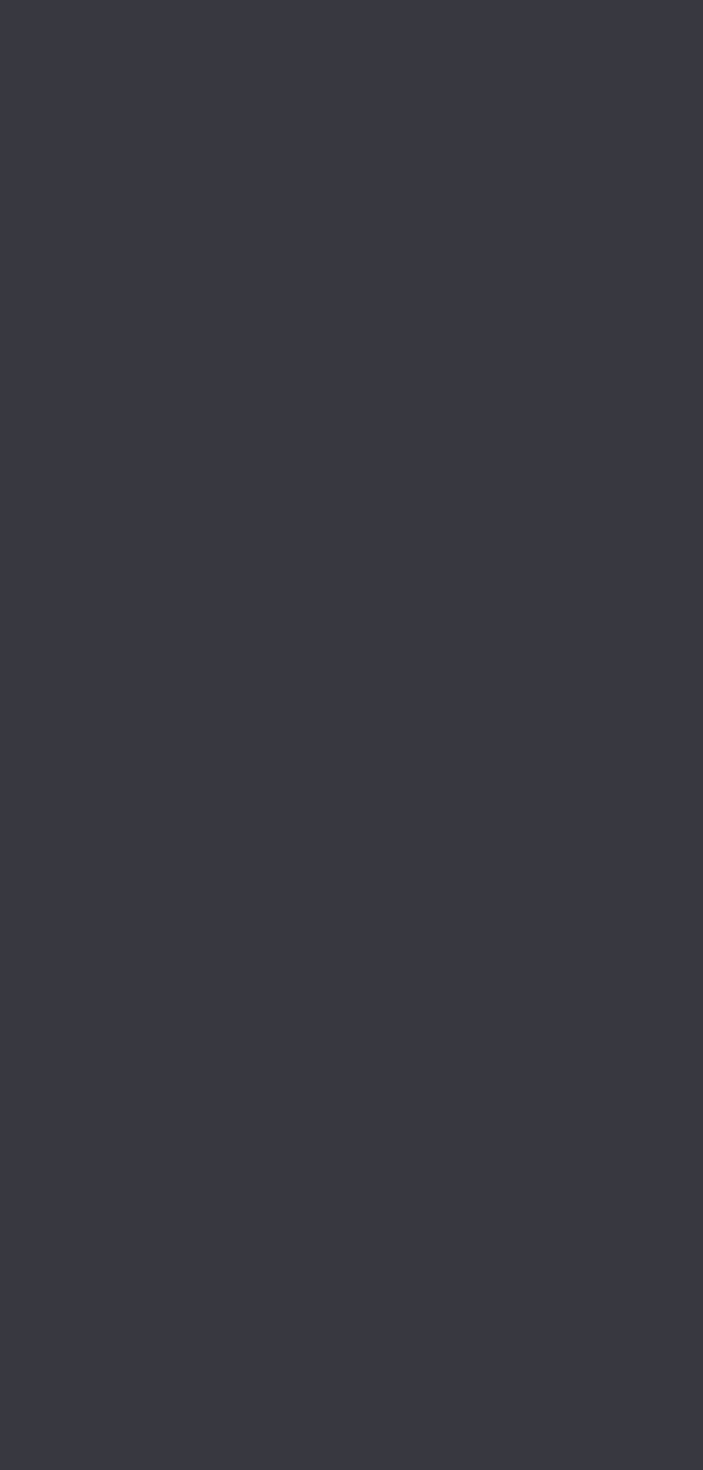
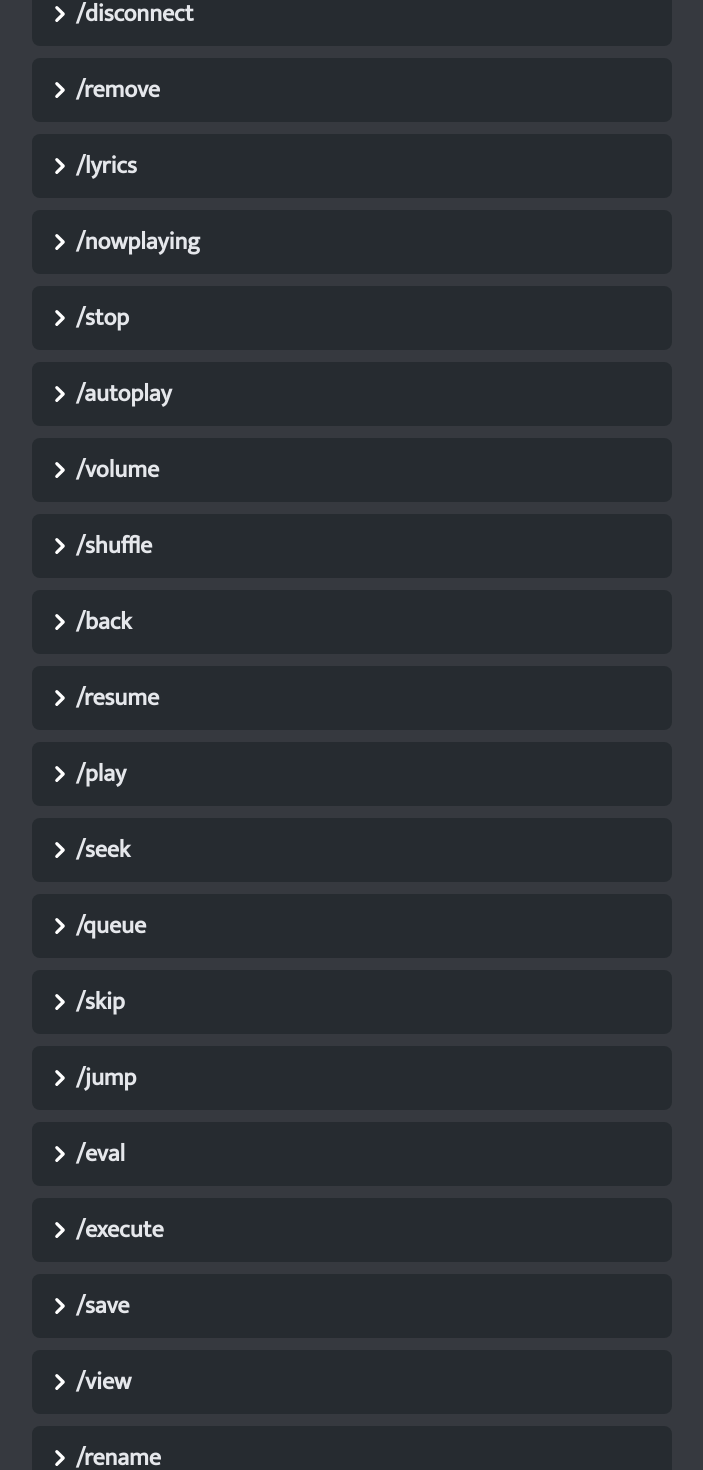
Before and after one commit to overtunes-bot/Overtunes---Website-Next, a Next.js app: page /commands in a window 1280 px wide. Shown: the part 1324-2794 px from the top of the page, without its empty margins (408-1111 px from the left). Before the commit the page ends 878 px from the top, so only its background shows below. Built offline with nearby package versions, Linux system fonts and the light colour scheme; no server answers.

Commit message:
fix data if no api

```diff
--- /dev/null
+++ b/lib/command.json
@@ -0,0 +1,287 @@
+[
+    {
+        "category": "setting",
+        "name": "movenode",
+        "description": "Move current player to another node"
+    },
+    {
+        "category": "setting",
+        "name": "announce",
+        "description": "Toggle wether Overtunes announce when song starts"
+    },
+    {
+        "category": "setting",
+        "name": "247",
+        "description": "Enabled 247 mode, so the bot will not leave a channel"
+    },
+    {
+        "category": "setting",
+        "name": "defaultvolume",
+        "description": "Change default volume when the bot joins a voice channel"
+    },
+    {
+        "category": "setting",
+        "name": "prefix",
+        "description": ""
+    },
+    {
+        "category": "setting",
+        "name": "djonly",
+        "description": "Toggle Djonly commands mode, so the bot will only allow the DJ to use the commands"
+    },
+    {
+        "category": "music",
+        "name": "pause",
+        "description": "Pause current queue"
+    },
+    {
+        "category": "music",
+        "name": "clear",
+        "description": "Clear current queue"
+    },
+    {
+        "category": "music",
+        "name": "search",
+        "description": "Search for a song"
+    },
+    {
+        "category": "music",
+        "name": "reset",
+        "description": "Reset the queue"
+    },
+    {
+        "category": "music",
+        "name": "join",
+        "description": "Make me join your voice channel"
+    },
+    {
+        "category": "music",
+        "name": "fix",
+        "description": "Change your voice channel server to reduce lag"
+    },
+    {
+        "category": "music",
+        "name": "loop",
+        "description": "Loop current song or queue"
+    },
+    {
+        "category": "music",
+        "name": "disconnect",
+        "description": "Disconnect me from voice channel"
+    },
+    {
+        "category": "music",
+        "name": "remove",
+        "description": "Remove a song from the queue"
+    },
+    {
+        "category": "music",
+        "name": "lyrics",
+        "description": "Get lyrics of a song or current track"
+    },
+    {
+        "category": "music",
+        "name": "nowplaying",
+        "description": "Show the current song"
+    },
+    {
+        "category": "music",
+        "name": "stop",
+        "description": "Stop current queue and remove all song from queue"
+    },
+    {
+        "category": "music",
+        "name": "autoplay",
+        "description": "Toggle autoplay another song if current song is ended"
+    },
+    {
+        "category": "music",
+        "name": "volume",
+        "description": "Change player volume"
+    },
+    {
+        "category": "music",
+        "name": "shuffle",
+        "description": "Shuffle current queue"
+    },
+    {
+        "category": "music",
+        "name": "back",
+        "description": "Back to previous song"
+    },
+    {
+        "category": "music",
+        "name": "resume",
+        "description": "Resume current queue"
+    },
+    {
+        "category": "music",
+        "name": "play",
+        "description": "Play requested song to your voice channel"
+    },
+    {
+        "category": "music",
+        "name": "seek",
+        "description": "Seek to a specific time in the current song"
+    },
+    {
+        "category": "music",
+        "name": "queue",
+        "description": "Show current queue"
+    },
+    {
+        "category": "music",
+        "name": "skip",
+        "description": "Skip current song"
+    },
+    {
+        "category": "music",
+        "name": "jump",
+        "description": "Jump to a specific song number in queue"
+    },
+    {
+        "category": "developer",
+        "name": "eval",
+        "description": "Developer only commands"
+    },
+    {
+        "category": "developer",
+        "name": "execute",
+        "description": "Developer only commands"
+    },
+    {
+        "category": "playlist",
+        "name": "save",
+        "description": "Save current song to your saved playlist"
+    },
+    {
+        "category": "playlist",
+        "name": "view",
+        "description": "View a playlist"
+    },
+    {
+        "category": "playlist",
+        "name": "rename",
+        "description": "Rename a playlist"
+    },
+    {
+        "category": "playlist",
+        "name": "create",
+        "description": "Create a new playlist"
+    },
+    {
+        "category": "playlist",
+        "name": "playlist",
+        "description": "View your saved playlist"
+    },
+    {
+        "category": "playlist",
+        "name": "load",
+        "description": "Load a playlist"
+    },
+    {
+        "category": "playlist",
+        "name": "delete",
+        "description": "Delete a playlist"
+    },
+    {
+        "category": "playlist",
+        "name": "addlist",
+        "description": "Add all song in the queue to requested playlist"
+    },
+    {
+        "category": "util",
+        "name": "shard",
+        "description": "Get info about my shard"
+    },
+    {
+        "category": "util",
+        "name": "invite",
+        "description": "Get invite link for the bot"
+    },
+    {
+        "category": "util",
+        "name": "vote",
+        "description": "Get vote link for the bot"
+    },
+    {
+        "category": "util",
+        "name": "help",
+        "description": "Get full list commands"
+    },
+    {
+        "category": "util",
+        "name": "ping",
+        "description": "Get bot latency"
+    },
+    {
+        "category": "util",
+        "name": "nodes",
+        "description": "View all music nodes"
+    },
+    {
+        "category": "util",
+        "name": "aboutme",
+        "description": "Get info about me and my stats"
+    },
+    {
+        "category": "util",
+        "name": "support",
+        "description": "Get support server for the bot"
+    },
+    {
+        "category": "filter",
+        "name": "daycore",
+        "description": "Toggle daycore mode"
+    },
+    {
+        "category": "filter",
+        "name": "trebblebass",
+        "description": "Toggle trebblebass mode"
+    },
+    {
+        "category": "filter",
+        "name": "tremolo",
+        "description": "Toggle tremolo mode"
+    },
+    {
+        "category": "filter",
+        "name": "soft",
+        "description": "Toggle soft mode"
+    },
+    {
+        "category": "filter",
+        "name": "distortion",
+        "description": "Toggle distortion mode"
+    },
+    {
+        "category": "filter",
+        "name": "karaoke",
+        "description": "Toggle karaoke mode"
+    },
+    {
+        "category": "filter",
+        "name": "8d",
+        "description": "Toggle 8d mode"
+    },
+    {
+        "category": "filter",
+        "name": "vaporwave",
+        "description": "Toggle vaporwave mode"
+    },
+    {
+        "category": "filter",
+        "name": "earrape",
+        "description": "Toggle earrape mode"
+    },
+    {
+        "category": "filter",
+        "name": "nightcore",
+        "description": "Toggle nightcore mode"
+    },
+    {
+        "category": "filter",
+        "name": "pop",
+        "description": "Toggle pop mode"
+    }
+]
--- a/pages/commands.js
+++ b/pages/commands.js
@@ -4,15 +4,30 @@ import Navbar from '../components/navbar';
 import { useState } from 'react';
 import axios from 'axios';
 import Loading from '../components/loading';
+import commandJson from "../lib/command.json";
+import { useRouter } from 'next/router';
 
 export default function Commands() {
 
+    const { query } = useRouter();
     const emojis = ["😗", "😱", "😃", "😯", "🤩"]
     const [command, setCommand] = useState(<Loading />);
     const [selected, setSelected] = useState();
     const [running, setRunning] = useState(false)
     const [listCommand, setListCommand] = useState([]);
     let renderList = []
+
+
+    function makeJsx(name, description) {
+        return (
+            <details key={name} className="bg-[#262b30] cursor-pointer rounded-lg px-3 py-4 text-gray-200" >
+                <summary className="font-semibold font-mukta">
+                    {(query.prefix ?? "/") + name}
+                </summary>
+                <p className="mt-3 font-sansPro bg-black px-2 py-1 rounded-md">{description}</p>
+            </details>
+        )
+    }
 
     if (!running) {
         changeCommand('music')
@@ -23,7 +38,6 @@ export default function Commands() {
         if (selected === id) return;
 
         if (listCommand.length === 0) {
-            console.log('req')
             axios.get('https://api.overtunes.me/command').then(res => {
                 res.data.map(x => {
                     listCommand.push(
@@ -33,38 +47,30 @@ export default function Commands() {
                             category: x.category
                         }
                     )
+                }).
+
+                    listCommand.filter(c => c.category === id).map(x => {
+                        renderList.push(makeJsx(x.name, x.description))
+                    })
+                setCommand(renderList)
+                setSelected(id)
+            }).catch(() => {
+                console.log("Failed to request to Api, using old data")
+                commandJson.map(x => {
+                    renderList.push(makeJsx(x.name, x.description))
                 })
-
-                listCommand.filter(c => c.category === id).map(x => {
-                    renderList.push(
-                        <details key={x.name} className="bg-[#262b30] cursor-pointer rounded-lg px-3 py-4 text-gray-200" >
-                            <summary className="font-semibold font-mukta">
-                                {x.name}
-                            </summary>
-                            <p className="mt-3 font-sansPro bg-black px-2 py-1 rounded-md">{x.description}</p>
-                        </details>
-                    )
-                })
-
                 setCommand(renderList)
                 setSelected(id)
             })
         } else {
             listCommand.filter(c => c.category === id).map(x => {
-                renderList.push(
-                    <details key={x.name} className="bg-[#262b30] cursor-pointer rounded-lg px-3 py-4 text-gray-200" >
-                        <summary className="font-semibold font-mukta">
-                            {x.name}
-                        </summary>
-                        <p className="mt-3 font-sansPro bg-black px-2 py-1 rounded-md">{x.description}</p>
-                    </details>
-                )
+                renderList.push(makeJsx(x.name, x.description))
             })
-
             setCommand(renderList)
             setSelected(id)
         }
     }
+
 
     return (
         <>
```
